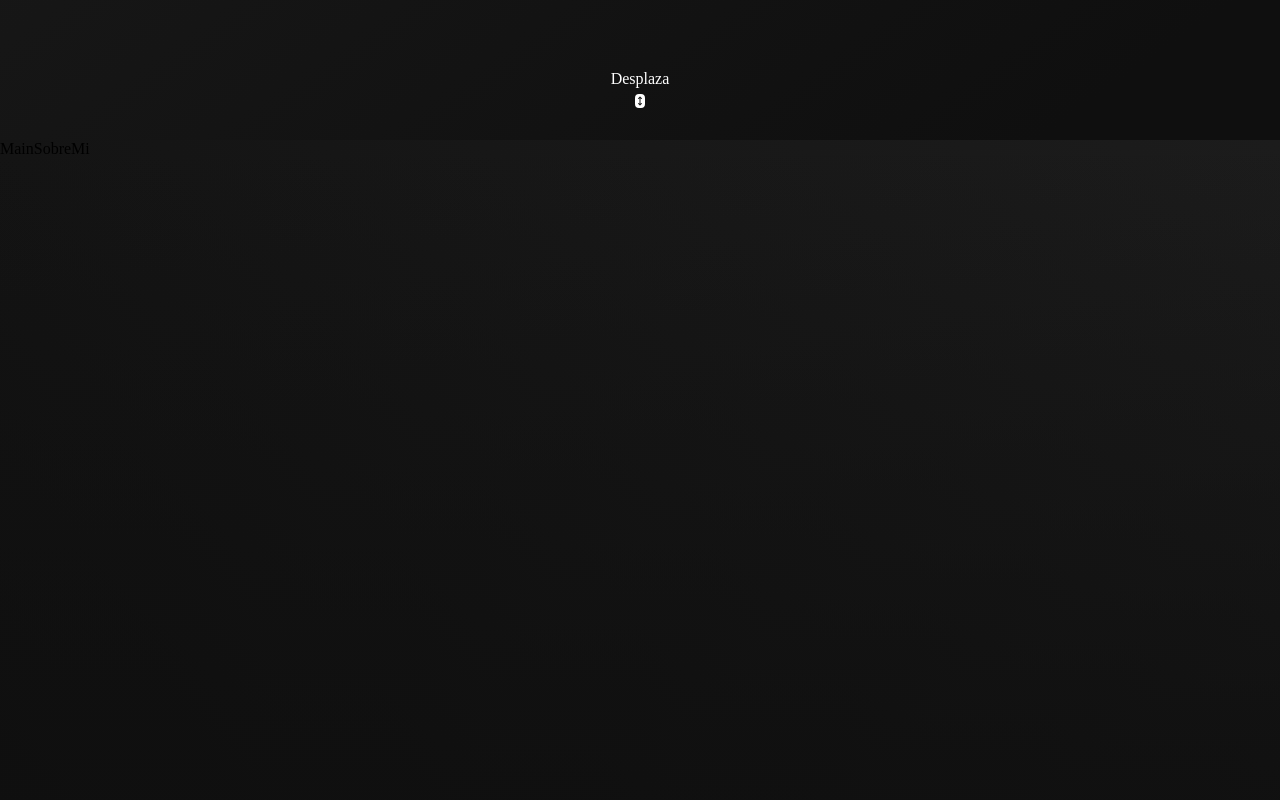
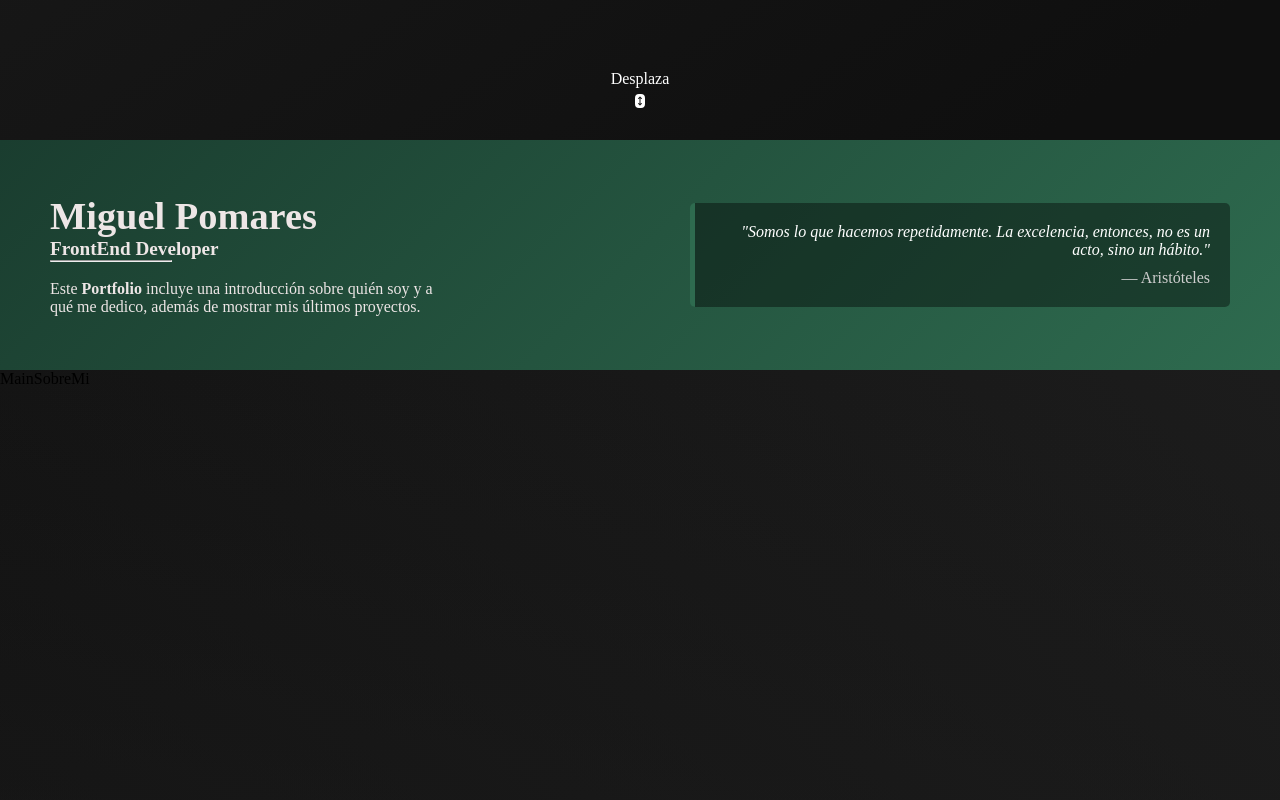
Before and after one commit to Git-Mopch/Portafolio, a React (Vite) app: page / in a window 1280 px wide. Shown: the part 660-1460 px from the top of the page. Built offline with nearby package versions, Linux system fonts and the light colour scheme; a web font is replaced by a local one.

Commit message:
Añadido Main Sort Info

```diff
--- /dev/null
+++ b/src/App.module.css
@@ -0,0 +1,6 @@
+.mainTextDesc {
+  width: 90%;
+  height: 200px;
+  background-color: aliceblue;
+  margin: 0 auto;
+}
--- a/src/App.tsx
+++ b/src/App.tsx
@@ -1,11 +1,14 @@
 type Props = {};
+import style from "./App.module.css";
 import MainHome from "./components/MainHome/mainHome";
 import MainSobreMi from "./components/MainSobreMi/MainSobreMi";
+import MainSortInfo from "./components/MainSortInfo/MainSortInfo";
 
 function App({}: Props) {
   return (
     <>
       <MainHome />
+      <MainSortInfo />
       <MainSobreMi />
     </>
   );
--- a/src/components/MainHome/mainHomeStyle.module.css
+++ b/src/components/MainHome/mainHomeStyle.module.css
@@ -20,13 +20,13 @@
   display: flex;
 }
 .section1Space p {
-  color: rgb(0, 0, 0);
+  color: rgb(255, 255, 255);
   width: 50px;
   text-align: center;
   padding: 10px;
   border-radius: 20px;
   height: 20px;
-  background-color: #ffffff;
+  background: linear-gradient(135deg, #1a3d2f, #2e6b4f);
 }
 .section2Space {
   color: #ffffff;
--- a/src/components/MainSobreMi/MainSobreMi.module.css
+++ b/src/components/MainSobreMi/MainSobreMi.module.css
@@ -1,12 +1,12 @@
 .mainSobreMi {
   width: 100%;
   height: 100vh;
-  /* degradado superior que coincide con el color final del div de arriba */
+  /* Gradiente difuminado para transición suave */
   background: linear-gradient(
       to top,
-      rgba(15, 15, 15, 1) 0%,
-      rgba(15, 15, 15, 0) 100%
+      rgba(28, 28, 28, 0.8),
+      rgba(28, 28, 28, 0)
     ),
-    linear-gradient(45deg, #0f0f0f, #1c1c1c);
+    /* difumina la parte superior */ linear-gradient(45deg, #0f0f0f, #1c1c1c); /* fondo principal */
   background-blend-mode: normal;
 }
--- /dev/null
+++ b/src/components/MainSortInfo/MainSortInfo.module.css
@@ -0,0 +1,47 @@
+.mainTextDesc {
+  display: flex;
+  width: 100%;
+  height: 230px;
+  background: linear-gradient(135deg, #1a3d2f, #2e6b4f);
+  color: rgb(237, 230, 230);
+}
+.mainEspacio1Text {
+  align-self: center;
+  width: 50%;
+  padding: 50px;
+}
+.mainEspacio2Text {
+  width: 50%;
+  align-self: center;
+  padding: 50px;
+
+  text-align: end;
+}
+.mainEspacio1Text h2 {
+  font-size: 2.4rem;
+}
+.mainEspacio1Text h3 {
+  font-size: 1.2rem;
+}
+.mainEspacio1Text p {
+  font-size: 1rem;
+  width: 400px;
+}
+blockquote {
+  font-style: italic;
+  color: #fff;
+  background: rgba(0, 0, 0, 0.4); /* fondo semi-transparente */
+  padding: 20px;
+  border-left: 5px solid #2e6b4f; /* acento verde elegante */
+  border-radius: 5px;
+  max-width: 600px;
+  margin: 20px auto;
+}
+
+cite {
+  display: block;
+  text-align: right;
+  margin-top: 10px;
+  font-style: normal;
+  color: #cfcfcf;
+}
--- /dev/null
+++ b/src/components/MainSortInfo/MainSortInfo.tsx
@@ -0,0 +1,27 @@
+type Props = {};
+import style from "./MainSortInfo.module.css";
+function MainSortInfo({}: Props) {
+  return (
+    <div className={style.mainTextDesc}>
+      <div className={style.mainEspacio1Text}>
+        <h2>Miguel Pomares</h2>
+        <h3>FrontEnd Developer</h3>
+        <hr style={{ width: 120 }} />
+        <br />
+        <p>
+          Este <strong>Portfolio</strong> incluye una introducción sobre quién
+          soy y a qué me dedico, además de mostrar mis últimos proyectos.
+        </p>
+      </div>
+      <div className={style.mainEspacio2Text}>
+        <blockquote>
+          "Somos lo que hacemos repetidamente. La excelencia, entonces, no es un
+          acto, sino un hábito."
+          <cite>— Aristóteles</cite>
+        </blockquote>
+      </div>
+    </div>
+  );
+}
+
+export default MainSortInfo;
```
